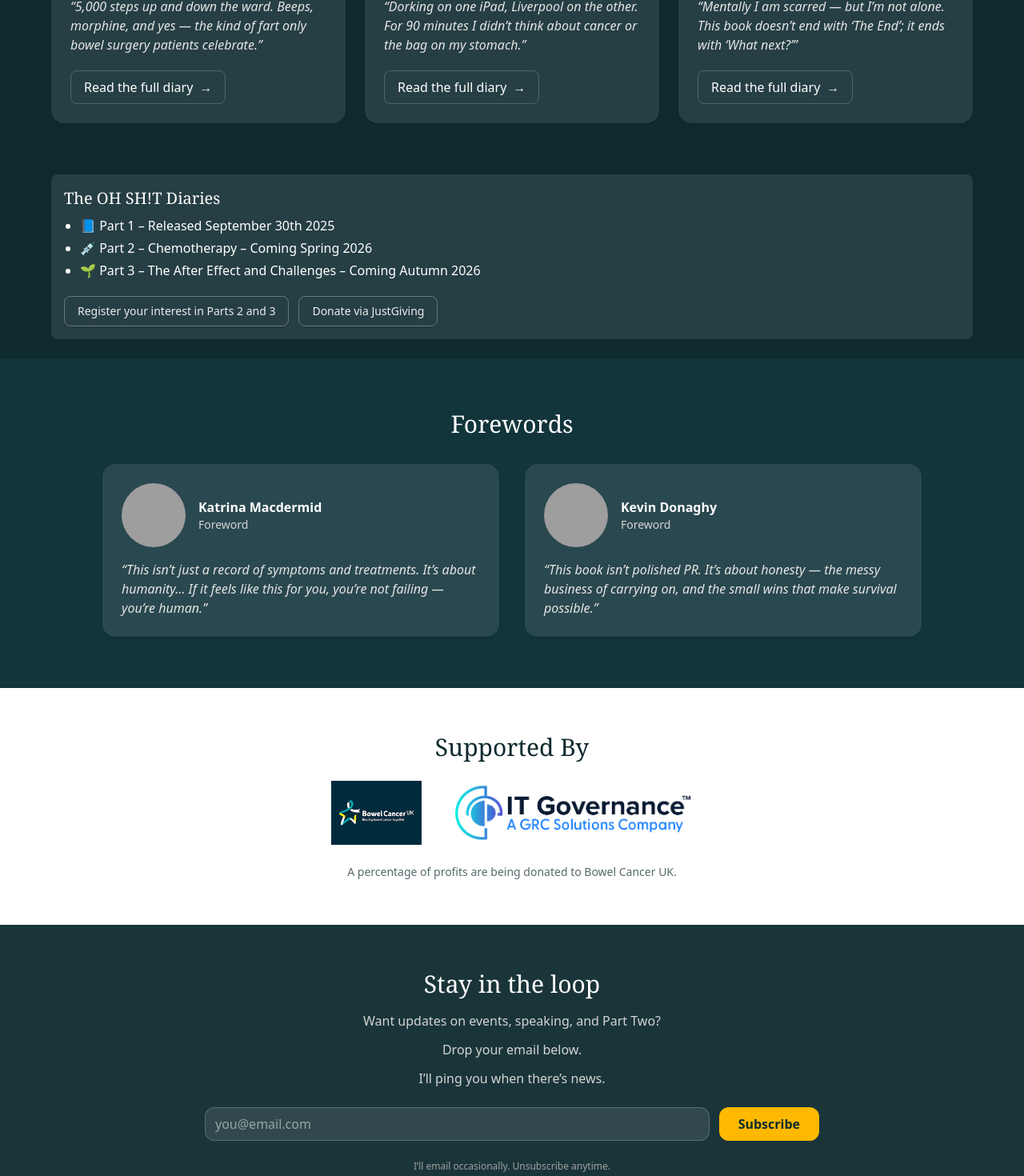
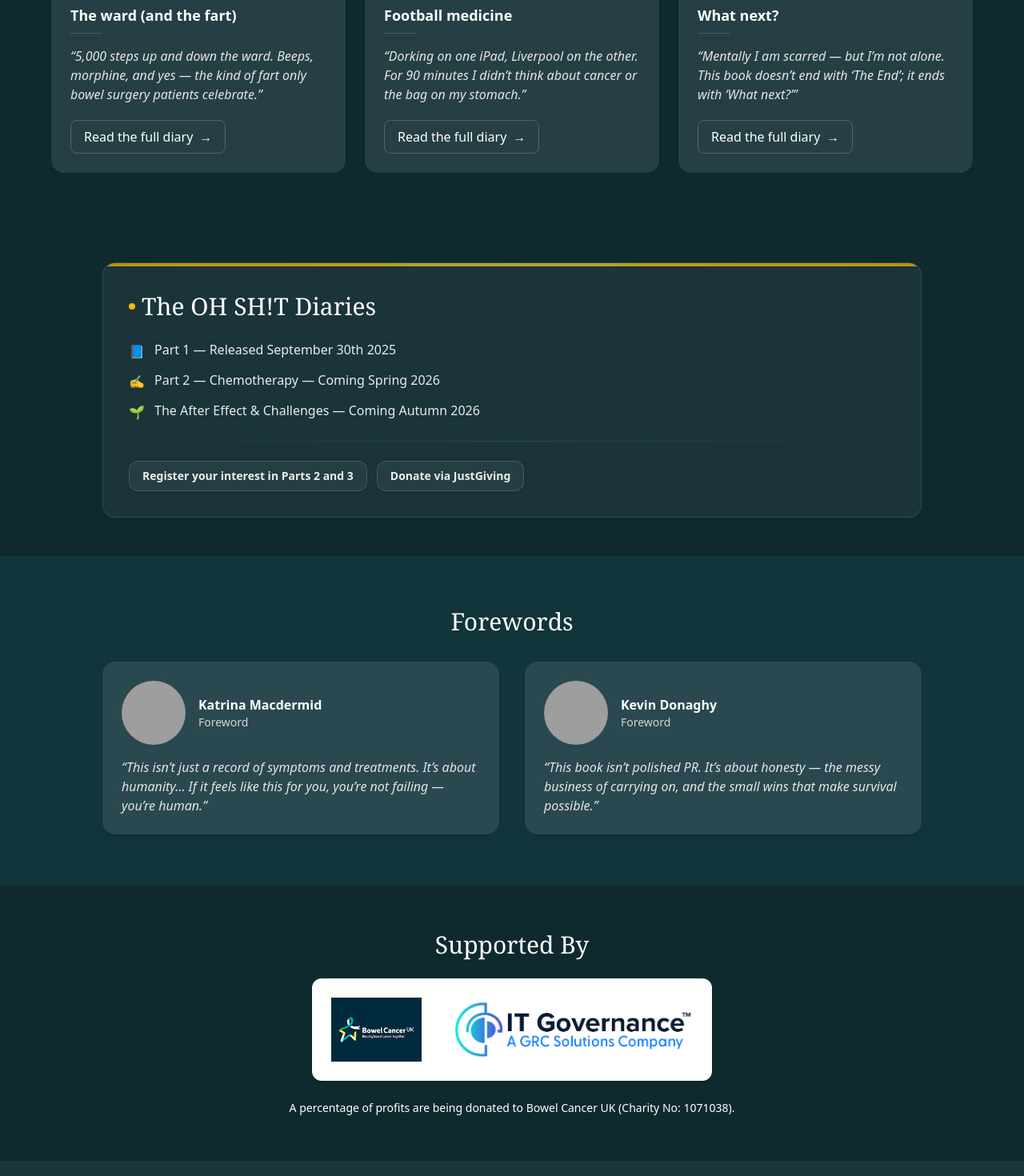
Before and after one commit to solsevenstudio/oh-shit-site, a React (Vite) app: page / in a window 1280 px wide. Shown: the part 1317-2787 px from the top of the page at 80% size. Built offline with nearby package versions, Linux system fonts and the light colour scheme; grey boxes are pictures that could not be loaded.

Commit message:
Style: add white box background to Supported By logos

```diff
--- a/src/Home.jsx
+++ b/src/Home.jsx
@@ -7,7 +7,7 @@ const kevImg = "/assets/kevin.jpg";
 const bowelCancerLogo = "/assets/bowel-cancer-uk-logo.png";
 const grcLogo = "/assets/grc-logo.png";
 
-/** Links */
+/** Links (update BUY_LINK later to your product page if needed) */
 const BUY_LINK =
   "https://itgovernancepublishing.co.uk/product/oh-shit-ive-got-bowel-cancer";
 const JUSTGIVING_LINK =
@@ -19,28 +19,28 @@ const EXTRACTS = [
     title: "Diagnosis",
     quote:
       "As I write these diaries, I have no idea what the ending will be… In Menorca, after my first steak in years, a pain in my left side arrived — and never really left.",
-    href: "/about",
+    href: "/about", // TODO: replace with actual link later
   },
   {
-    title: "Running — ‘FUCK you, tumour’",
+    title: "Running — ‘fuck you, tumour’",
     quote:
       "Boxing Day: 6km. Every step is me telling cancer to do one. Movement became my rebellion and prep for surgery.",
     href: "/about",
   },
   {
-    title: "Surgery Day",
+    title: "Surgery day",
     quote:
       "Check-in 07:00. By 11:30 I’m in a gown. Bright lights, screens ready to show my insides… and a knot in my stomach.",
     href: "/about",
   },
   {
-    title: "Earth Shuddering Farts",
+    title: "The ward (and the fart)",
     quote:
       "5,000 steps up and down the ward. Beeps, morphine, and yes — the kind of fart only bowel surgery patients celebrate.",
     href: "/about",
   },
   {
-    title: "Football is medicine",
+    title: "Football medicine",
     quote:
       "Dorking on one iPad, Liverpool on the other. For 90 minutes I didn’t think about cancer or the bag on my stomach.",
     href: "/about",
@@ -53,23 +53,31 @@ const EXTRACTS = [
   },
 ];
 
+/** Smooth scroll helper for in-page anchors */
+const go = (id) => (e) => {
+  e.preventDefault();
+  document.querySelector(id)?.scrollIntoView({ behavior: "smooth", block: "start" });
+};
+
 export default function Home() {
   return (
     <main className="bg-[#0e2a2f] text-white">
       {/* Hero: cover + About the Book */}
-      <section className="px-6 py-16 md:py-24 max-w-6xl mx-auto">
+      <section className="px-6 py-14 sm:py-16 md:py-24 max-w-6xl mx-auto">
         <div className="grid md:grid-cols-2 gap-10 items-start">
-          {/* Book cover matches column height */}
+          {/* Book cover — neat sizing, no cropping */}
           <div className="relative md:h-full flex justify-center items-start">
             <img
               src={coverImg}
               alt="OH SH!T, I’ve Got Bowel Cancer book cover"
+              width="900"
+              height="1200"
               className="w-full md:w-auto md:max-h-[640px] object-contain rounded-xl shadow-lg"
             />
           </div>
 
           {/* About the Book */}
-          <div className="max-w-xl text-left space-y-4">
+          <div className="max-w-xl text-left space-y-4 sm:space-y-5">
             <h2 className="font-serif text-2xl sm:text-3xl mb-2">About the Book</h2>
 
             <p>
@@ -105,18 +113,21 @@ export default function Home() {
               you’re facing cancer yourself or standing beside someone who is.
             </p>
 
-            <p className="mt-4 bg-amber-100/10 border border-amber-400/30 text-amber-200 px-4 py-3 rounded-lg font-medium">
+            {/* Charity highlight */}
+            <p className="mt-4 bg-amber-100/10 border border-amber-400/30 text-amber-100 px-4 py-3 rounded-lg font-medium leading-relaxed">
               A portion of the proceeds from every purchase will be donated to{" "}
               <span className="font-bold">Bowel Cancer UK</span>{" "}
               <span className="italic">(reg. Charity no: 1071038)</span>.
             </p>
 
-            {/* Optional: keep Buy link near the intro if you want it accessible here */}
-            {/* <a
+            {/* Optional Buy — keep commented until you want it here
+            <a
               href={BUY_LINK}
               target="_blank"
               rel="noopener noreferrer"
-              className="inline-block mt-4 rounded-xl px-6 py-3 bg-amber-400 text-[#0e2a2f] font-bold hover:bg-amber-300"
+              className="inline-flex items-center rounded-xl border border-white/15 bg-white/5 px-4 py-2 text-sm font-semibold text-white/90 shadow-sm
+                         hover:bg-amber-300/15 transition-colors
+                         focus:outline-none focus-visible:ring-2 focus-visible:ring-amber-400 focus-visible:ring-offset-2 focus-visible:ring-offset-[#0e2a2f]"
             >
               Buy the Book
             </a> */}
@@ -138,6 +149,7 @@ export default function Home() {
                 className="bg-white/10 rounded-2xl p-6 shadow hover:shadow-lg transition-shadow"
               >
                 <h3 className="font-semibold text-lg mb-2">{item.title}</h3>
+                <div className="h-px w-10 bg-white/15 mb-4"></div>
                 <p className="italic text-neutral-200 mb-5">“{item.quote}”</p>
 
                 <a
@@ -152,27 +164,43 @@ export default function Home() {
         </div>
       </section>
 
-      {/* The OH SH!T Diaries (timeline + CTAs) */}
-      <section className="px-6 pb-6">
-        <div className="max-w-6xl mx-auto">
-          <div className="bg-white/10 p-4 rounded-lg">
-            <h3 className="font-serif text-xl mb-2">The OH SH!T Diaries</h3>
-            <ul className="list-disc pl-5 space-y-1">
-              <li>📘 Part 1 – Released September 30th 2025</li>
-              <li>💉 Part 2 – Chemotherapy – Coming Spring 2026</li>
-              <li>🌱 Part 3 – The After Effect and Challenges – Coming Autumn 2026</li>
+      {/* The OH SH!T Diaries (refined) */}
+      <section id="diaries" className="px-6 py-12">
+        <div className="max-w-5xl mx-auto">
+          <div className="relative overflow-hidden rounded-2xl border border-white/10 bg-white/5 shadow-[inset_0_1px_0_rgba(255,255,255,0.06)]">
+            <div className="h-1 w-full bg-gradient-to-r from-amber-400/70 via-amber-300/70 to-amber-400/70" />
+
+            <div className="p-6 sm:p-8">
+              <h3 className="font-serif text-2xl sm:text-3xl mb-6 flex items-center gap-2">
+                <span className="inline-block h-2 w-2 rounded-full bg-amber-400" />
+                The OH SH!T Diaries
+              </h3>
+
+              <ul className="space-y-3 text-white/90">
+                <li className="flex items-start gap-3">
+                  <span className="text-amber-300 mt-0.5">📘</span>
+                  <span>Part 1 — Released September 30th 2025</span>
+                </li>
+                <li className="flex items-start gap-3">
+                  <span className="text-amber-300 mt-0.5">✍️</span>
+                  <span>Part 2 — Chemotherapy — Coming Spring 2026</span>
+                </li>
+                <li className="flex items-start gap-3">
+                  <span className="text-amber-300 mt-0.5">🌱</span>
+                  <span>The After Effect &amp; Challenges — Coming Autumn 2026</span>
+                </li>
               </ul>
 
-            {/* Smaller, classy buttons: inline, outline, subtle shadow */}
-            <div className="flex flex-wrap gap-3 justify-start mt-5">
+              <div className="my-6 h-px bg-gradient-to-r from-transparent via-white/10 to-transparent" />
+
+              {/* CTAs (premium style + focus ring + amber hover) */}
+              <div className="flex flex-wrap gap-3">
                 <a
                   href="#newsletter"
-                onClick={(e) => {
-                  e.preventDefault();
-                  const el = document.getElementById("newsletter");
-                  if (el) el.scrollIntoView({ behavior: "smooth", block: "start" });
-                }}
-                className="inline-flex items-center rounded-lg border border-white/30 px-4 py-2 text-sm font-medium text-white/90 shadow-sm hover:bg-white/10"
+                  onClick={go("#newsletter")}
+                  className="inline-flex items-center rounded-xl border border-white/15 bg-white/5 px-4 py-2 text-sm font-semibold text-white/90 shadow-sm
+                             hover:bg-amber-300/15 transition-colors
+                             focus:outline-none focus-visible:ring-2 focus-visible:ring-amber-400 focus-visible:ring-offset-2 focus-visible:ring-offset-[#0e2a2f]"
                 >
                   Register your interest in Parts 2 and 3
                 </a>
@@ -181,10 +209,13 @@ export default function Home() {
                   href={JUSTGIVING_LINK}
                   target="_blank"
                   rel="noopener noreferrer"
-                className="inline-flex items-center rounded-lg border border-white/30 px-4 py-2 text-sm font-medium text-white/90 shadow-sm hover:bg-white/10"
+                  className="inline-flex items-center rounded-xl border border-white/15 bg-white/5 px-4 py-2 text-sm font-semibold text-white/90 shadow-sm
+                             hover:bg-amber-300/15 transition-colors
+                             focus:outline-none focus-visible:ring-2 focus-visible:ring-amber-400 focus-visible:ring-offset-2 focus-visible:ring-offset-[#0e2a2f]"
                 >
                   Donate via JustGiving
                 </a>
+              </div>
             </div>
           </div>
         </div>
@@ -202,6 +233,9 @@ export default function Home() {
                 <img
                   src={katImg}
                   alt="Katrina Macdermid"
+                  loading="lazy"
+                  width="80"
+                  height="80"
                   className="w-20 h-20 rounded-full object-cover"
                 />
                 <div>
@@ -222,6 +256,9 @@ export default function Home() {
                 <img
                   src={kevImg}
                   alt="Kevin Donaghy"
+                  loading="lazy"
+                  width="80"
+                  height="80"
                   className="w-20 h-20 rounded-full object-cover"
                 />
                 <div>
@@ -239,10 +276,10 @@ export default function Home() {
       </section>
 
   {/* Supported by: white panel + larger logos */}
-      <section id="support" className="bg-white text-[#0e2a2f] px-6 py-14">
+<section id="support" className="bg-[#0e2a2f] px-6 py-14">
   <div className="max-w-5xl mx-auto text-center">
     <h3 className="font-serif text-2xl sm:text-3xl mb-6">Supported By</h3>
-          <div className="flex justify-center gap-10 items-center flex-wrap">
+    <div className="bg-white rounded-xl p-6 inline-flex justify-center gap-10 items-center flex-wrap shadow">
       <img
         src={bowelCancerLogo}
         alt="Bowel Cancer UK"
@@ -254,25 +291,21 @@ export default function Home() {
         className="h-16 md:h-20 object-contain"
       />
     </div>
-          <p className="mt-6 text-sm text-[#0e2a2f]/70">
-            A percentage of profits are being donated to Bowel Cancer UK.
+    <p className="mt-6 text-sm text-white font-medium">
+      A percentage of profits are being donated to Bowel Cancer UK (Charity No: 1071038).
     </p>
   </div>
 </section>
 
-      {/* Stay in the loop (simple Mailchimp form) */}
+      {/* Stay in the loop (Mailchimp) */}
       <section id="newsletter" className="bg-white/5 py-14 px-6">
         <div className="max-w-3xl mx-auto text-center">
           <h2 className="font-serif text-2xl sm:text-3xl mb-4">Stay in the loop</h2>
-          <p className="text-neutral-300 mb-3 px-1">
-  Want updates on events, speaking, and Part Two?
-</p>
-<p className="text-neutral-300 mb-3 px-1">
-  Drop your email below.
-</p>
-<p className="text-neutral-300 mb-6 px-1">
-  I’ll ping you when there’s news.
-</p>
+
+          {/* split into 3 readable lines */}
+          <p className="text-neutral-300 mb-3 px-1">Want updates on events, speaking, and Part Two?</p>
+          <p className="text-neutral-300 mb-3 px-1">Drop your email below.</p>
+          <p className="text-neutral-300 mb-6 px-1">I’ll ping you when there’s news.</p>
 
           <form
             action="https://solsevenstudio.us20.list-manage.com/subscribe/post?u=defbb93410f7ef85725de88b1&id=0520fdc9c0&f_id=00807deef0"
@@ -299,14 +332,16 @@ export default function Home() {
             </div>
             <button
               type="submit"
-              className="rounded-xl px-6 py-2 bg-amber-400 text-[#0e2a2f] font-semibold hover:bg-amber-300"
+              className="inline-flex items-center rounded-xl border border-white/15 bg-amber-400 px-6 py-2 text-sm font-semibold text-[#0e2a2f] shadow-sm
+                         hover:bg-amber-300 transition-colors
+                         focus:outline-none focus-visible:ring-2 focus-visible:ring-amber-400 focus-visible:ring-offset-2 focus-visible:ring-offset-[#0e2a2f]"
             >
               Subscribe
             </button>
           </form>
 
           <p className="text-neutral-400 text-xs mt-6">
-            I’ll email occasionally. Unsubscribe anytime.
+            By subscribing you agree to receive occasional updates. Unsubscribe anytime.
           </p>
         </div>
       </section>
```
Also changed, not shown: src/App.jsx (+23 -2 lines). Lines whose indentation alone changed are shown as unchanged.
